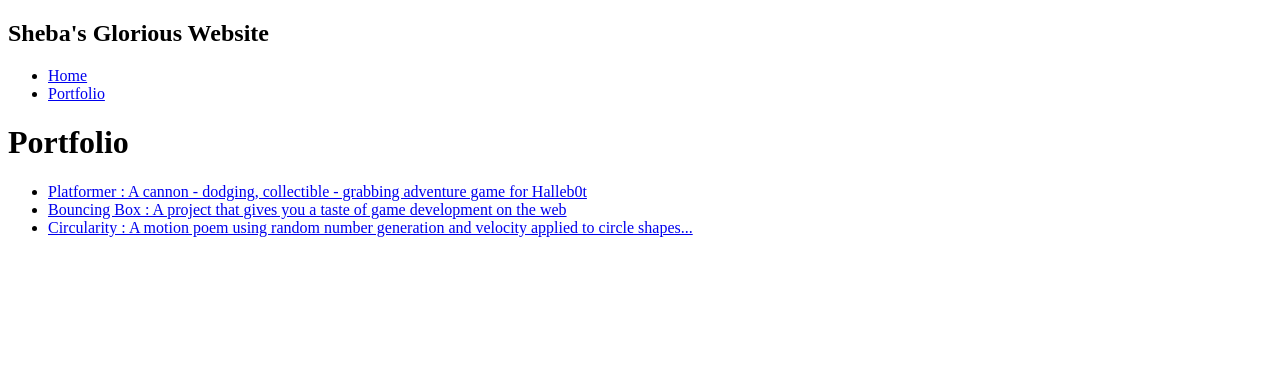
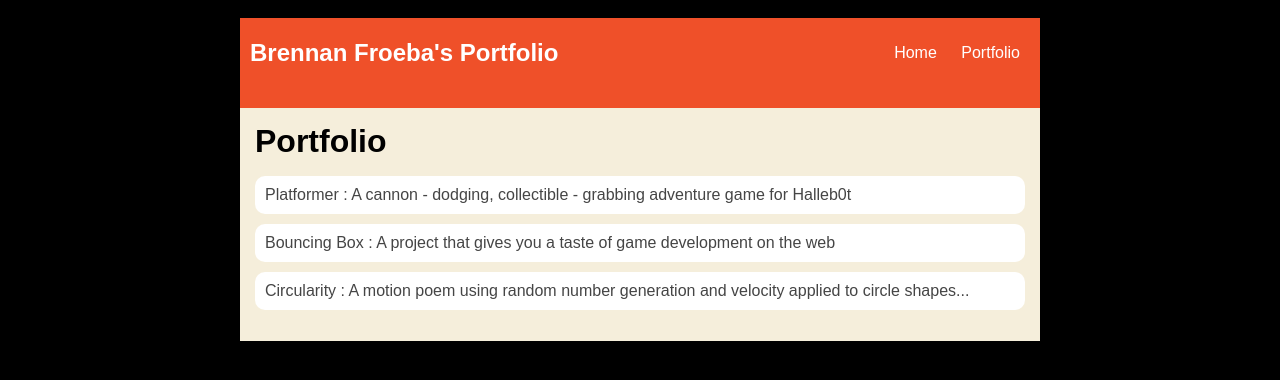
Before and after one commit to Brennan-frost/brennan-frost.github.io, a plain HTML site: page portfolio.html in a window 1280 px wide. Drawn offline with Linux system fonts and the light colour scheme.

Commit message:
add portfolio.html file

```diff
--- a/portfolio.html
+++ b/portfolio.html
@@ -3,13 +3,13 @@
     <head>
         <title>Brennan's website</title>
 
-      <link rel="stylesheet">
+      <link rel="stylesheet" href="style.css">
     </head>
 
     <body>
       <div id="all-contents">
         <nav>
-            <h1>Sheba's Glorious Website</h1>
+            <h1>Brennan Froeba's Portfolio</h1>
             <ul id="nav-ul">
                <li class="nav-li">
                <a class="nav-a" href="index.html">Home</a>
```
